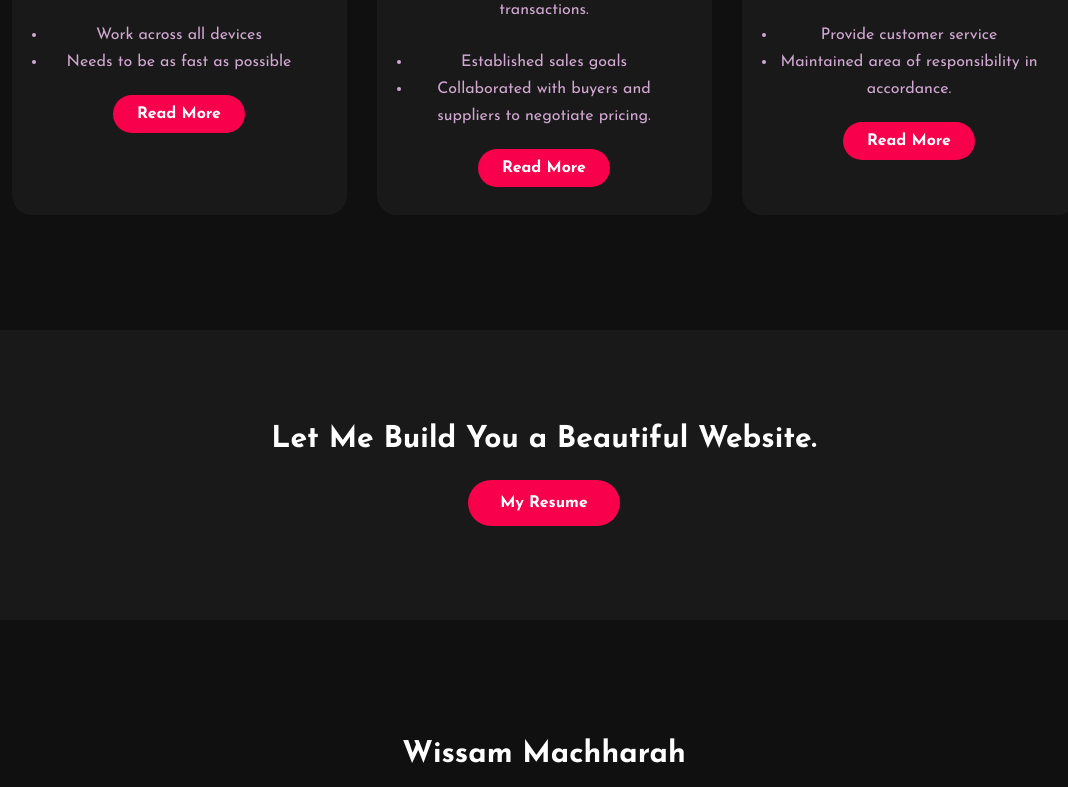
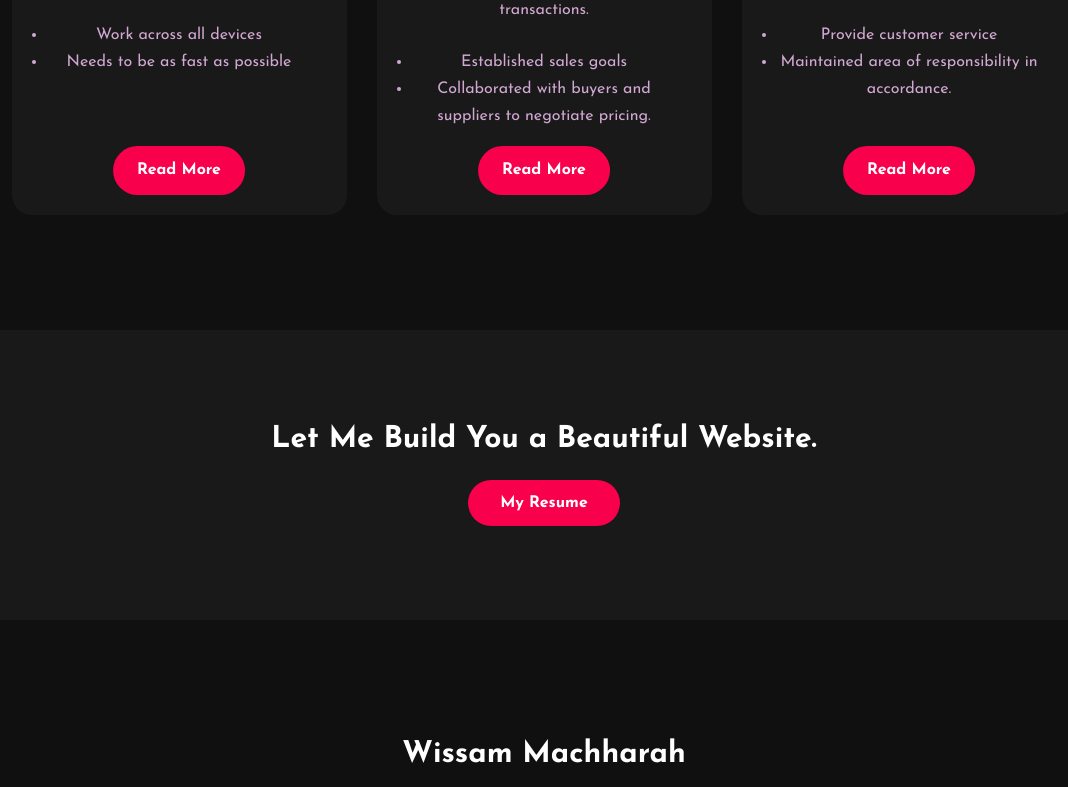
Before and after one commit to WissamRM/Portfolio, a plain HTML site: page index.html in a window 1280 px wide. Shown: the part 2002-2789 px from the top of the page, without its empty margins (96-1164 px from the left). Drawn offline with Linux system fonts and the light colour scheme; a script that the page names is missing.

Commit message:
Fixed read more btn CSS

```diff
--- a/style.css
+++ b/style.css
@@ -257,6 +257,13 @@ h5 {
 }
 
 .card .button {
+    display: flex;
+    justify-content: center;
+    align-items: center;
+    position: absolute;
+    bottom: 20px;
+    left: 50%;
+    transform: translateX(-50%);
     background-color: #f9004d;
     color: white;
     text-decoration: none;
```
